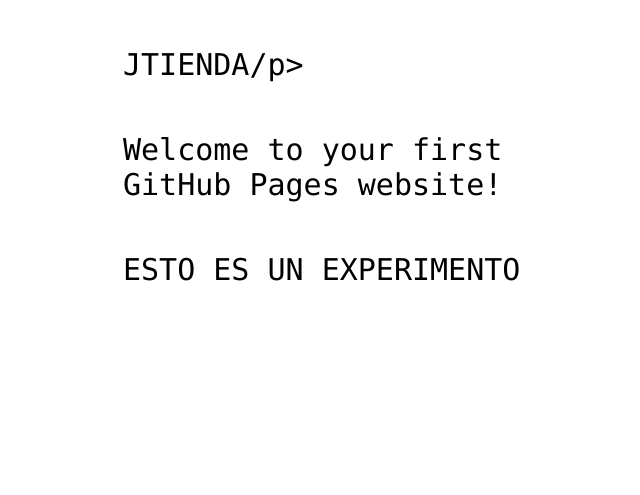
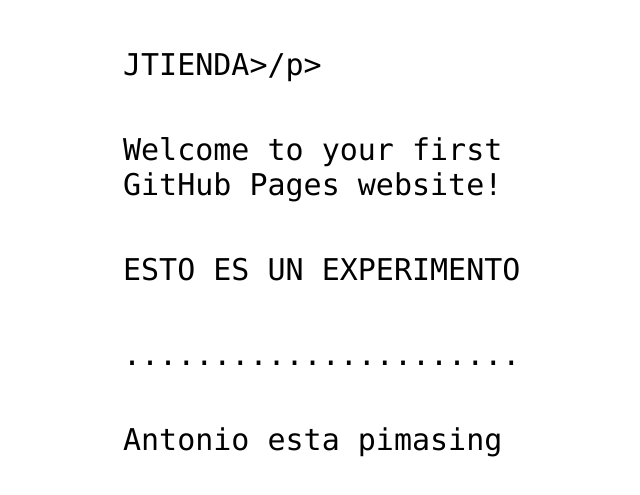
Before and after one commit to jtienda/JTIENDA.github.io, a plain HTML site: page index.html in a window 1280 px wide. Shown: the part 341-836 px from the top of the page, without its empty margins (317-957 px from the left). Before the commit the page ends 800 px from the top, so only its background shows below. Drawn offline with Linux system fonts and the light colour scheme.

Commit message:
Update index.html

```diff
--- a/index.html
+++ b/index.html
@@ -12,9 +12,11 @@
 <img src="https://octodex.github.com/images/daftpunktocat-thomas.gif" id="octocat" alt="octocat-gif" />
 
 <!-- Change this code here by copy and pasting your template on line 15 -->
-<p>JTIENDA/p>
+<p>JTIENDA>/p>
   <p>Welcome to your first GitHub Pages website!</p>
   <p>ESTO ES UN EXPERIMENTO</p>
+  <p>......................</p>
+  <p>Antonio esta pimasing</p>
 
 </body>
 </html>
```
